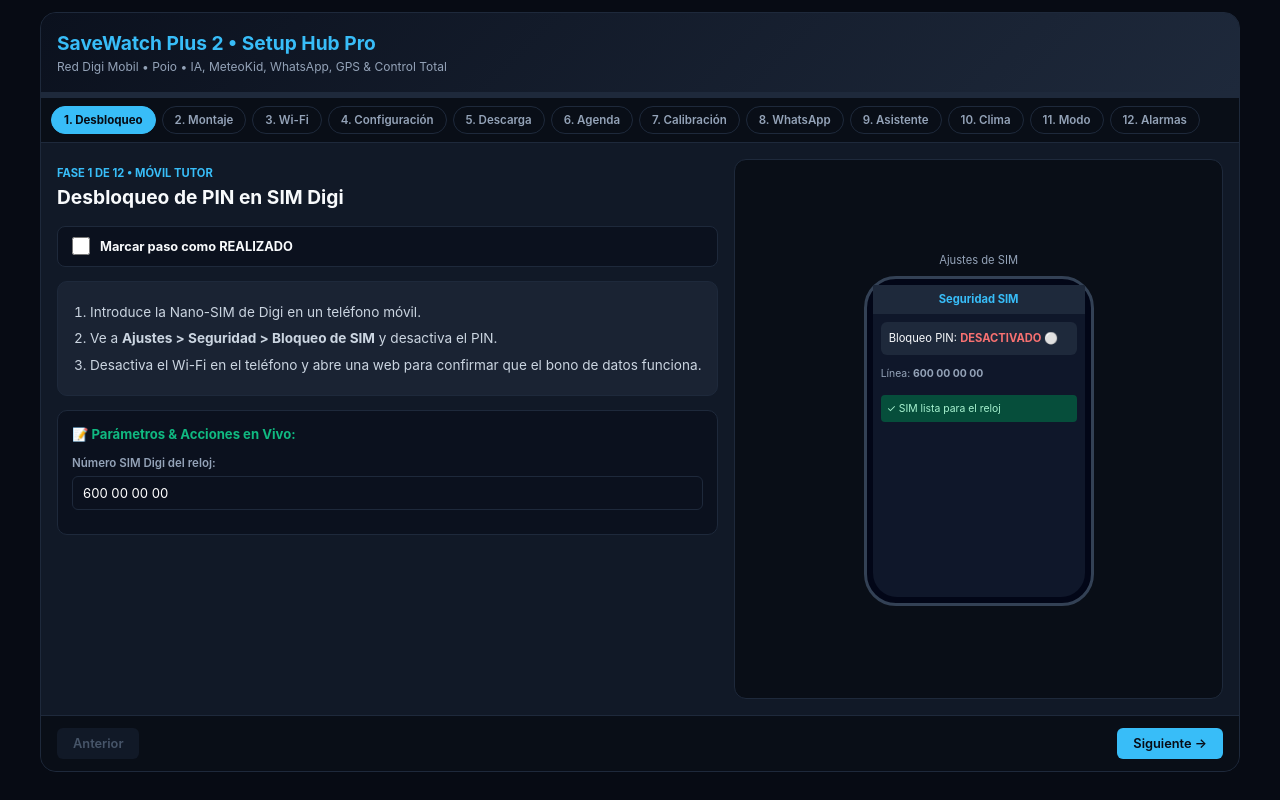
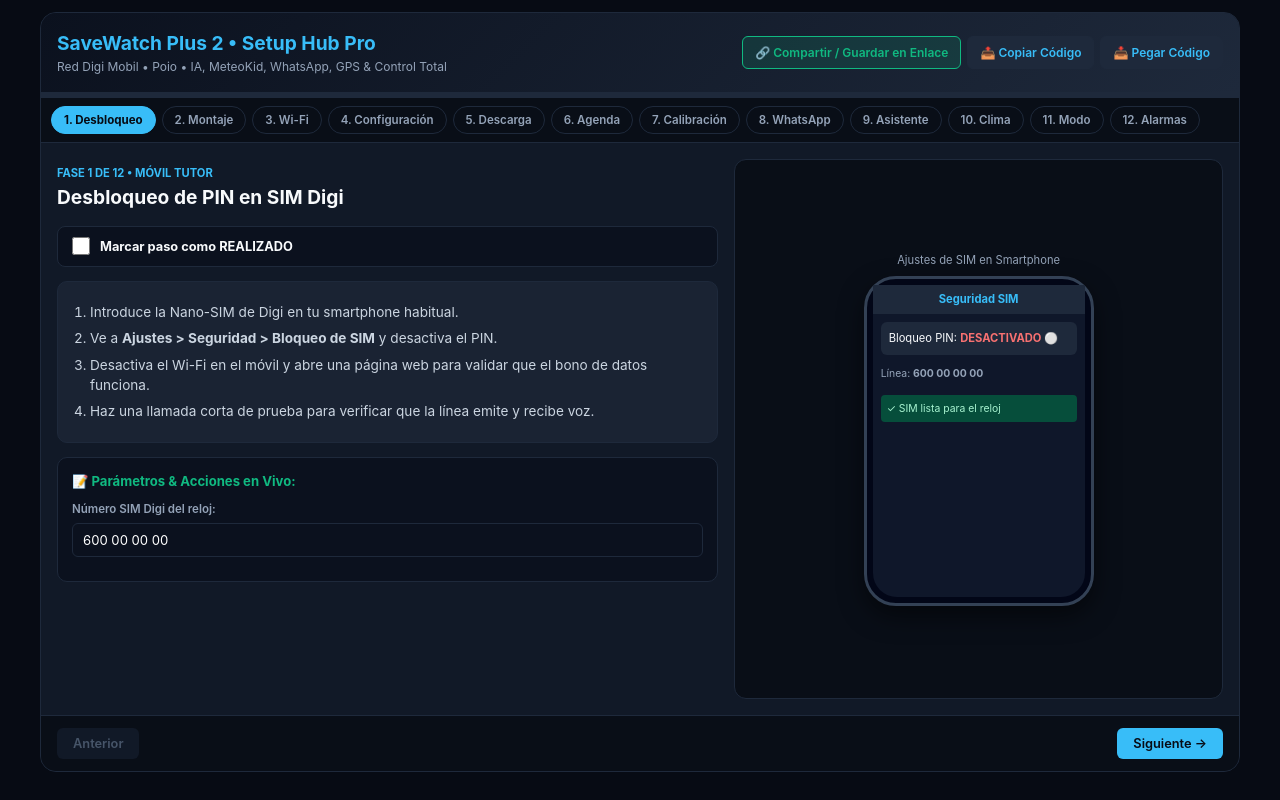
Before and after one commit to jstony2000/savewatch_pro, a plain HTML site: page index.html in a window 1280 px wide. Drawn offline with Linux system fonts and the light colour scheme.

Commit message:
Update styles and improve HTML structure

```diff
--- a/index.html
+++ b/index.html
@@ -58,7 +58,7 @@
       justify-content: space-between;
       align-items: center;
       flex-wrap: wrap;
-      gap: 8px;
+      gap: 10px;
     }
 
     header h1 {
@@ -70,6 +70,12 @@
     header p {
       font-size: 0.75rem;
       color: var(--text-muted);
+    }
+
+    .header-actions {
+      display: flex;
+      gap: 6px;
+      flex-wrap: wrap;
     }
 
     .progress-track {
@@ -109,6 +115,7 @@
       display: flex;
       align-items: center;
       gap: 4px;
+      transition: all 0.2s;
     }
 
     .step-pill.active {
@@ -188,6 +195,7 @@
       align-items: center;
       gap: 10px;
       cursor: pointer;
+      transition: all 0.2s;
     }
 
     .completion-toggle.done {
@@ -199,6 +207,7 @@
       width: 18px;
       height: 18px;
       accent-color: var(--accent);
+      cursor: pointer;
     }
 
     .completion-toggle label {
@@ -239,6 +248,7 @@
       background: var(--bg-input);
       color: #ffffff;
       outline: none;
+      transition: border-color 0.2s;
     }
 
     .form-group input:focus { border-color: var(--primary); }
@@ -257,6 +267,7 @@
       gap: 6px;
       white-space: nowrap;
       text-decoration: none;
+      transition: all 0.2s;
     }
 
     .btn-native:hover {
@@ -288,14 +299,15 @@
     }
 
     .mockup-watch {
-      width: 235px;
-      height: 275px;
+      width: 240px;
+      height: 280px;
       background: #020617;
       border-radius: 40px;
       border: 4px solid #334155;
       padding: 10px;
       display: flex;
       flex-direction: column;
+      box-shadow: 0 10px 25px rgba(0,0,0,0.5);
     }
 
     .watch-screen {
@@ -319,6 +331,7 @@
       padding: 6px;
       display: flex;
       flex-direction: column;
+      box-shadow: 0 10px 25px rgba(0,0,0,0.5);
     }
 
     .phone-screen {
@@ -361,10 +374,12 @@
       font-size: 0.8rem;
       cursor: pointer;
       border: none;
+      transition: all 0.2s;
     }
     .btn-primary { background: var(--primary); color: #070b14; }
+    .btn-primary:hover { background: var(--primary-hover); }
     .btn-secondary { background: #1e293b; color: var(--text-main); }
-    .btn:disabled { background: #111927; color: #475569; }
+    .btn:disabled { background: #111927; color: #475569; cursor: not-allowed; }
   </style>
 </head>
 <body>
@@ -374,6 +389,11 @@
     <div>
       <h1>SaveWatch Plus 2 • Setup Hub Pro</h1>
       <p>Red Digi Mobil • Poio • IA, MeteoKid, WhatsApp, GPS & Control Total</p>
+    </div>
+    <div class="header-actions">
+      <button class="btn-native success" onclick="shareViaUrl()">🔗 Compartir / Guardar en Enlace</button>
+      <button class="btn-native" onclick="exportConfig()">📤 Copiar Código</button>
+      <button class="btn-native" onclick="importConfig()">📥 Pegar Código</button>
     </div>
   </header>
 
@@ -455,8 +475,28 @@
 
   const defaultCompleted = new Array(12).fill(false);
 
-  let configData = JSON.parse(localStorage.getItem("sw_hub_v2_data")) || defaultData;
-  let completedSteps = JSON.parse(localStorage.getItem("sw_hub_v2_completed")) || defaultCompleted;
+  // 1. Carga inicial: Si hay parámetro en la URL (?sync=...), carga esos datos
+  function loadUrlData() {
+    try {
+      const urlParams = new URLSearchParams(window.location.search);
+      const syncData = urlParams.get('sync');
+      if (syncData) {
+        const decoded = JSON.parse(decodeURIComponent(escape(atob(syncData))));
+        if (decoded.data && decoded.completed) {
+          localStorage.setItem("sw_hub_v2_data", JSON.stringify(decoded.data));
+          localStorage.setItem("sw_hub_v2_completed", JSON.stringify(decoded.completed));
+          return { data: decoded.data, completed: decoded.completed };
+        }
+      }
+    } catch (e) {
+      console.error("Error al leer datos de la URL", e);
+    }
+    return null;
+  }
+
+  const fromUrl = loadUrlData();
+  let configData = (fromUrl && fromUrl.data) || JSON.parse(localStorage.getItem("sw_hub_v2_data")) || defaultData;
+  let completedSteps = (fromUrl && fromUrl.completed) || JSON.parse(localStorage.getItem("sw_hub_v2_completed")) || defaultCompleted;
 
   const steps = [
     {
@@ -464,16 +504,17 @@
       title: "Desbloqueo de PIN en SIM Digi",
       instructions: `
         <ol>
-          <li>Introduce la Nano-SIM de Digi en un teléfono móvil.</li>
+          <li>Introduce la Nano-SIM de Digi en tu smartphone habitual.</li>
           <li>Ve a <b>Ajustes > Seguridad > Bloqueo de SIM</b> y desactiva el PIN.</li>
-          <li>Desactiva el Wi-Fi en el teléfono y abre una web para confirmar que el bono de datos funciona.</li>
+          <li>Desactiva el Wi-Fi en el móvil y abre una página web para validar que el bono de datos funciona.</li>
+          <li>Haz una llamada corta de prueba para verificar que la línea emite y recibe voz.</li>
         </ol>
       `,
       dataInputs: [
         { label: "Número SIM Digi del reloj:", key: "phoneWatch", type: "tel" }
       ],
       deviceType: "phone",
-      deviceTag: "Ajustes de SIM",
+      deviceTag: "Ajustes de SIM en Smartphone",
       renderScreen: () => `
         <div class="phone-topbar">Seguridad SIM</div>
         <div class="phone-body">
@@ -490,16 +531,17 @@
       title: "Montaje y Encendido",
       instructions: `
         <ul>
-          <li><b>Apaga por completo el reloj</b> antes de abrir la bandeja.</li>
-          <li>Coloca la Nano-SIM con el chip dorado hacia arriba y la muesca alineada.</li>
-          <li>Presiona la tapa de goma para mantener la estanqueidad y enciende el dispositivo.</li>
+          <li><b>Apaga por completo el reloj</b> antes de abrir la ranura.</li>
+          <li>Coloca la Nano-SIM con los pines dorados hacia arriba y la esquina cortada según el dibujo interior.</li>
+          <li>Presiona firmemente la tapa de goma para mantener la estanqueidad al agua.</li>
+          <li>Mantén pulsado el botón lateral durante 3 segundos para encender el reloj.</li>
         </ul>
       `,
       dataInputs: [
         { label: "RegCode (Pegatina trasera o caja):", key: "regCode", type: "text" }
       ],
       deviceType: "watch",
-      deviceTag: "SaveWatch Plus 2",
+      deviceTag: "Pantalla SaveWatch Plus 2",
       renderScreen: () => `
         <div style="display:flex; justify-content:space-between; font-size:0.6rem; color:#94a3b8;">
           <span>09:30</span><span style="color:#38bdf8;">📶 SIM OK</span>
@@ -516,7 +558,7 @@
       badge: "Fase 3 de 12 • Red Local",
       title: "Wi-Fi del Piso en Poio",
       instructions: `
-        <p>Conecta el reloj a la red de casa para ahorrar datos y estabilizar la conexión:</p>
+        <p>Conecta el reloj al Wi-Fi de casa para ahorrar datos móviles y mantener máxima cobertura en interiores:</p>
       `,
       customAction: () => `
         <div style="display:flex; gap:6px; margin-bottom:10px;">
@@ -544,20 +586,20 @@
     },
     {
       badge: "Fase 4 de 12 • Red Móvil 4G",
-      title: "Configuración y Diagnóstico APN Digi",
+      title: "Configuración de Datos APN Digi",
       instructions: `
-        <h4>Método 1: Pantalla Táctil del Reloj (Recomendado):</h4>
+        <h4>Método 1: Pantalla Táctil del Reloj (100% Eficaz):</h4>
         <ol>
-          <li>En el reloj, abre <b>Ajustes > Ajustes de Red > APN</b>.</li>
-          <li>Toca el botón <b>Añadir (+)</b> y escribe:
-            <br>• Nombre: <code>DIGI</code>
-            <br>• APN: <code>internet.digimobil.es</code>
-            <br>• MCC: <code>214</code> | MNC: <code>22</code>
+          <li>En la pantalla del reloj, desliza hasta <b>Ajustes > Ajustes de Red > APN</b>.</li>
+          <li>Pulsa en <b>Añadir (+)</b> o edita el perfil existente y rellena:
+            <br>• <b>Nombre:</b> <code>DIGI</code>
+            <br>• <b>APN:</b> <code>internet.digimobil.es</code>
+            <br>• <b>MCC:</b> <code>214</code> | <b>MNC:</b> <code>22</code>
           </li>
-          <li>Guarda, selecciona el punto <b>DIGI</b> y reinicia el reloj.</li>
+          <li>Guarda los cambios, marca el círculo del perfil <b>DIGI</b> y reinicia el reloj.</li>
         </ol>
-        <h4 style="margin-top:10px;">Método 2: Vía SMS Remoto:</h4>
-        <p style="color:#94a3b8; font-size:0.8rem;">Pulsa el botón para enviar el comando SMS con la clave oficial o la alternativa:</p>
+        <h4 style="margin-top:10px;">Método 2: Enviar Comando SMS desde tu Móvil:</h4>
+        <p style="color:#94a3b8; font-size:0.8rem;">Pulsa para abrir tu aplicación de mensajes con el comando oficial ya redactado:</p>
       `,
       customAction: () => `
         <div style="margin-bottom:10px; display:flex; gap:6px; flex-wrap:wrap;">
@@ -568,7 +610,7 @@
             ✉️ SMS Clave 523681
           </a>
           <a class="btn-native" href="sms:${configData.phoneWatch.replace(/\s+/g, '')}?body=pw,123456,ts%23">
-            🔍 Test de Red TS
+            🔍 Test de Diagnóstico TS
           </a>
         </div>
       `,
@@ -597,7 +639,7 @@
       badge: "Fase 5 de 12 • App Oficial",
       title: "Descarga de SaveFamily",
       instructions: `
-        <p>Instala la aplicación oficial del fabricante en tu teléfono móvil:</p>
+        <p>Instala la aplicación oficial en tu teléfono móvil para gestionar el control parental:</p>
       `,
       customAction: () => `
         <div style="margin-bottom:10px; display:flex; gap:6px; flex-wrap:wrap;">
@@ -627,7 +669,7 @@
       badge: "Fase 6 de 12 • Seguridad Telefónica",
       title: "Agenda Blanca y Números SOS",
       instructions: `
-        <p>Configura los números de auxilio y activa el filtro de llamadas de desconocidos:</p>
+        <p>Configura los 3 teléfonos de auxilio rápido y activa el bloqueo de llamadas no deseadas:</p>
       `,
       customAction: () => `
         <div style="margin-bottom:10px;">
@@ -658,9 +700,9 @@
       title: "Calibración GPS y Geovallas",
       instructions: `
         <ol>
-          <li><b>Frecuencia GPS:</b> Configura el modo normal (10 min) para no agotar la batería.</li>
-          <li><b>Geovalla Casa Poio:</b> Define un radio de seguridad alrededor del piso.</li>
-          <li><b>Geovalla Colegio:</b> Traza el perímetro escolar para recibir alertas de entrada y salida.</li>
+          <li><b>Intervalo GPS:</b> Selecciona modo normal (10 min) para balancear batería y precisión.</li>
+          <li><b>Geovalla Casa Poio:</b> Ajusta el radio seguro alrededor de la vivienda.</li>
+          <li><b>Geovalla Colegio:</b> Marca el perímetro del colegio para recibir avisos push inmediatos.</li>
         </ol>
       `,
       dataInputs: [
@@ -689,9 +731,9 @@
       title: "WhatsApp en el Reloj",
       instructions: `
         <ol>
-          <li>En la app SaveFamily, ve a <b>Tienda de Apps</b> e instala WhatsApp.</li>
+          <li>En la app SaveFamily, entra en <b>Tienda de Aplicaciones</b> e instala WhatsApp.</li>
           <li>Abre WhatsApp en el reloj e introduce el número de la SIM Digi.</li>
-          <li>El SMS de verificación llegará a la bandeja de mensajes del reloj; escríbelo en su pantalla.</li>
+          <li>El SMS de verificación de 6 dígitos llegará a la bandeja de mensajes del reloj; introdúcelo en su pantalla.</li>
         </ol>
       `,
       dataInputs: [
@@ -720,8 +762,8 @@
       title: "Asistente IA Seguro SaveFamily",
       instructions: `
         <ul>
-          <li>Asistente escolar protegido para responder dudas y curiosidades sin acceso a contenidos inapropiados.</li>
-          <li>El menor pulsa el botón del micrófono y pregunta mediante voz natural.</li>
+          <li>Asistente por voz diseñado para resolver dudas escolares e idiomas.</li>
+          <li>Filtro parental estricto para bloquear contenidos inadecuados.</li>
         </ul>
       `,
       customAction: () => `
@@ -750,7 +792,7 @@
       badge: "Fase 10 de 12 • MeteoKid",
       title: "Clima Interactivo",
       instructions: `
-        <p>Previsión meteorológica dinámica en función de la posición GPS del reloj en Poio:</p>
+        <p>Informe del tiempo animado que sugiere la ropa idónea según el pronóstico en Poio:</p>
       `,
       dataInputs: [
         { label: "Municipio:", key: "meteoCity", type: "text" }
@@ -772,7 +814,7 @@
       badge: "Fase 11 de 12 • Horario Lectivo",
       title: "Modo Clase Antidistracción",
       instructions: `
-        <p>Bloquea la pantalla durante el horario de colegio. Las funciones de emergencia SOS se mantienen activas:</p>
+        <p>Bloquea la pantalla durante el horario de clase (la función de socorro SOS sigue activa):</p>
       `,
       dataInputs: [
         { label: "Hora inicio:", key: "schoolTimeStart", type: "time" },
@@ -797,7 +839,7 @@
       badge: "Fase 12 de 12 • Rutinas & Energía",
       title: "Alarmas y Apagado Programado",
       instructions: `
-        <p>Configura las alarmas matinales y el apagado nocturno para aumentar la autonomía:</p>
+        <p>Configura las alarmas matinales y el apagado nocturno para aumentar la autonomía de la batería:</p>
       `,
       dataInputs: [
         { label: "Alarma Despertador:", key: "alarm1Time", type: "time" },
@@ -871,10 +913,10 @@
           updateStepView();
         }
       } catch (ex) {
-        alert("Introduce el número de teléfono directamente en la casilla.");
+        alert("Escribe el teléfono directamente en la casilla.");
       }
     } else {
-      alert("Introduce el número de teléfono directamente en la casilla.");
+      alert("Escribe el teléfono directamente en la casilla.");
     }
   }
 
@@ -954,6 +996,59 @@
     }
   }
 
+  // Sincronización Automática mediante Enlace Compartible
+  function shareViaUrl() {
+    const backup = { data: configData, completed: completedSteps };
+    const jsonStr = JSON.stringify(backup);
+    const encoded = btoa(unescape(encodeURIComponent(jsonStr)));
+    const shareUrl = `${window.location.origin}${window.location.pathname}?sync=${encoded}`;
+
+    if (navigator.clipboard) {
+      navigator.clipboard.writeText(shareUrl).then(() => {
+        alert("¡Enlace copiado! Pégalo por WhatsApp en el otro móvil o ábrelo en el PC. Se cargarán todos los datos automáticamente.");
+      }).catch(() => {
+        prompt("Copia este enlace para abrirlo en otro dispositivo:", shareUrl);
+      });
+    } else {
+      prompt("Copia este enlace para abrirlo en otro dispositivo:", shareUrl);
+    }
+  }
+
+  function exportConfig() {
+    const backup = { data: configData, completed: completedSteps };
+    const jsonStr = JSON.stringify(backup);
+    if (navigator.clipboard) {
+      navigator.clipboard.writeText(jsonStr).then(() => {
+        alert("¡Código de configuración copiado! Pégalo en el otro dispositivo usando el botón 'Pegar Código'.");
+      }).catch(() => {
+        prompt("Copia este código de respaldo:", jsonStr);
+      });
+    } else {
+      prompt("Copia este código de respaldo:", jsonStr);
+    }
+  }
+
+  function importConfig() {
+    const jsonStr = prompt("Pega aquí el código de configuración copiado:");
+    if (jsonStr) {
+      try {
+        const backup = JSON.parse(jsonStr);
+        if (backup.data && backup.completed) {
+          configData = backup.data;
+          completedSteps = backup.completed;
+          localStorage.setItem("sw_hub_v2_data", JSON.stringify(configData));
+          localStorage.setItem("sw_hub_v2_completed", JSON.stringify(completedSteps));
+          updateStepView();
+          alert("¡Configuración importada con éxito en este dispositivo!");
+        } else {
+          alert("Los datos no tienen un formato válido.");
+        }
+      } catch (e) {
+        alert("Error al procesar el código. Asegúrate de copiarlo completo.");
+      }
+    }
+  }
+
   updateStepView();
 </script>
 
```
